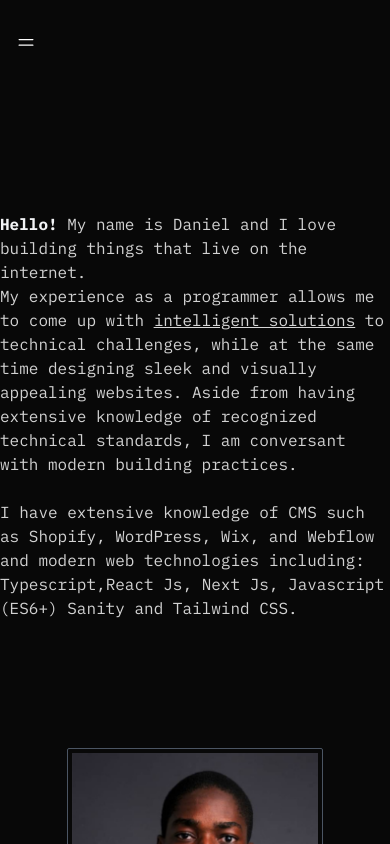
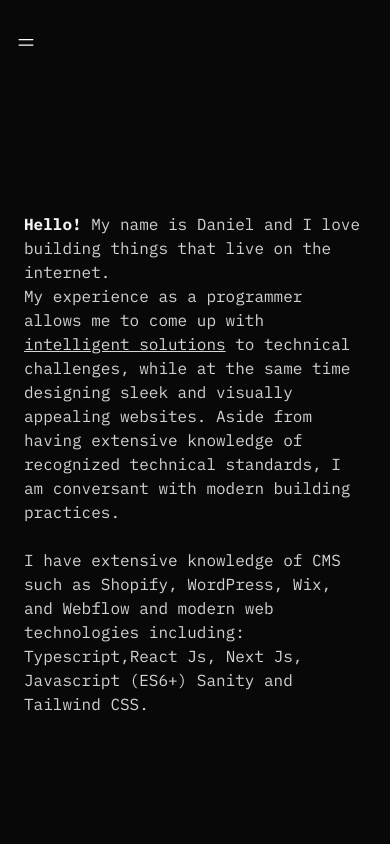
Before and after one commit to daniel-akinyemi/octane-portfolio-os, a Next.js app: page /about in a window 390 px wide. Shown: the top 844 px of the page. Built offline with nearby package versions, Linux system fonts and the light colour scheme.

Commit message:
about page responsiveness updaed

```diff
--- a/src/app/about/page.tsx
+++ b/src/app/about/page.tsx
@@ -18,7 +18,7 @@ const page = () => {
       }}
       className="max-w-md text-[#d2d2d2] pt-32"
       >
-        <div >
+        <div className="px-6 sm:px-0">
           <span className="font-bold text-gray-100">Hello!</span> My name is Daniel and I love
           building things that live on the internet. <br />
           My experience as a programmer allows me to come up with{" "}
```
